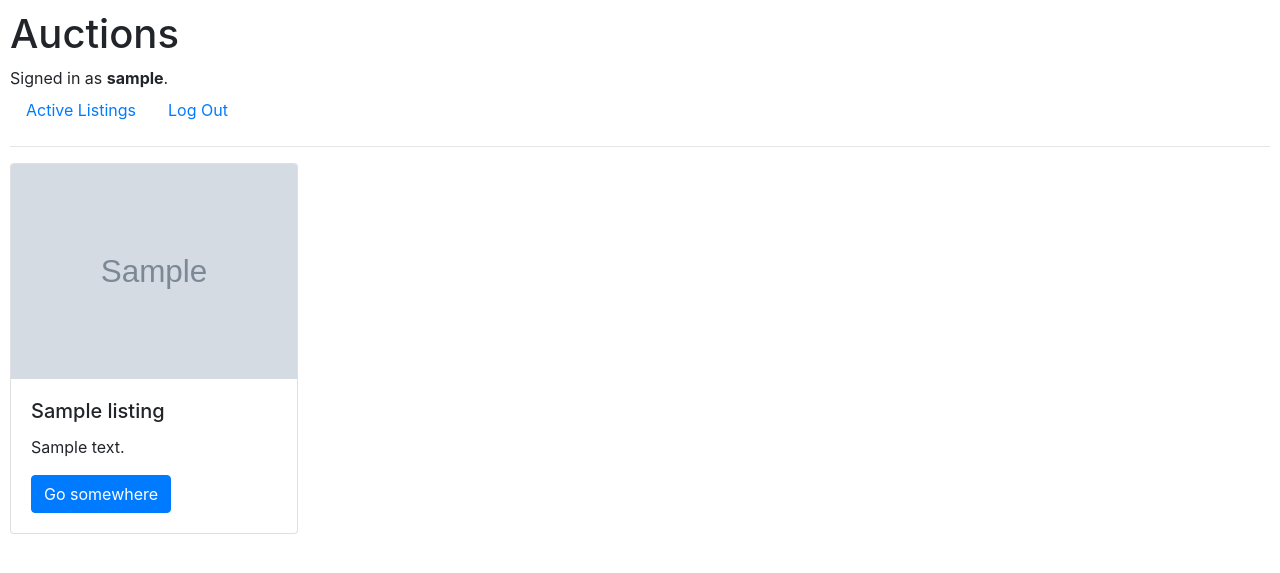
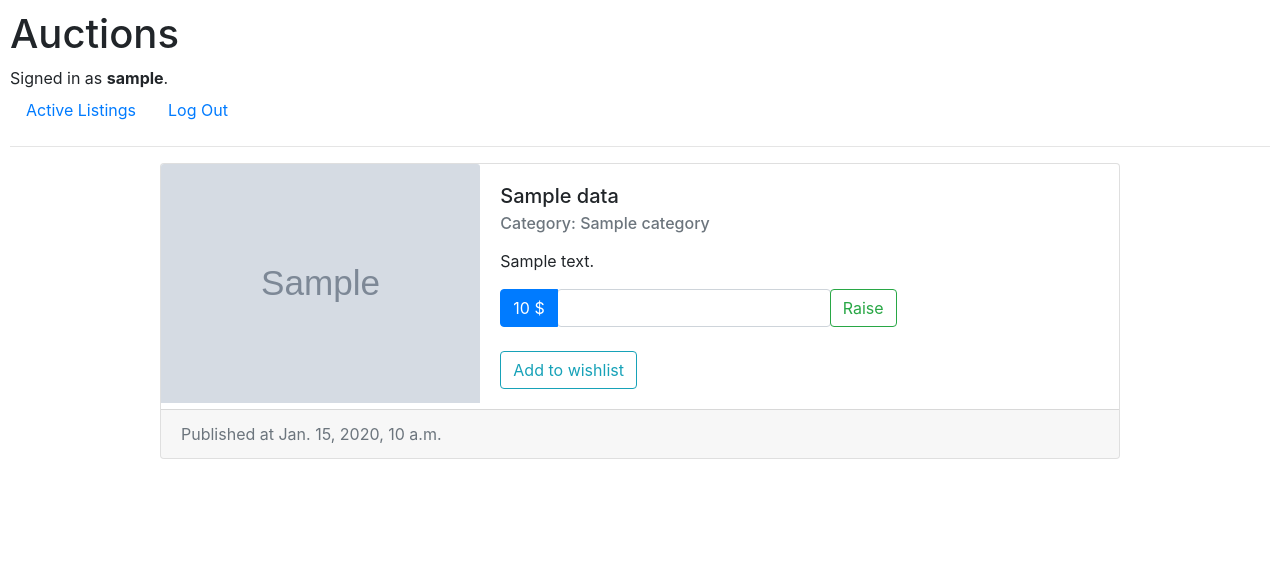
Before and after one commit to la-strole/-CS50web-, a Django app: template auctions/templates/auctions/listing.html in a window 1280 px wide. Shown: the top 573 px of the page. Run offline with Django 3.2, Linux system fonts and the light colour scheme; a user stored in the database is signed in; tables that the repository leaves empty hold one stand-in row (values such as "Sample post"); the template is opened without the code that fills it: values that come from a table or form of the project are taken from there, most other values are stand-ins (such as "Sample title", 1, 10 or a date in 2020); grey boxes marked "Sample" are stand-in pictures; parts of the project's set-up code (start-up, migrations or seed data) failed here and were passed over; some libraries are stand-ins or nearby versions.

Commit message:
Add work with single listing - raise bid

```diff
--- a/auctions/models.py
+++ b/auctions/models.py
@@ -22,7 +22,6 @@ class User(AbstractUser):
         self.timestamp = self.date_joined
 
     def __str__(self):
-
         return f'{self.get_username()}({self.get_full_name()})'
 
 
@@ -97,6 +96,27 @@ class Listing(models.Model):
             logger_models.error(f"Can not create new listing. {e}, {type(e)}.")
             return None
 
+    @staticmethod
+    def get_current_bid(listing):
+
+        bids = Bids.objects.filter(listing=listing)
+        if not bids:
+            return listing.start_value
+        result = max(bids, key=lambda x: x.value)
+        return result.value
+
+    @staticmethod
+    def raise_bid(data: dict):
+        try:
+            result = Bids(listing=data['listing'],
+                          user=data['user'],
+                          value=data['bid'])
+            result.save()
+            return result
+        except (KeyError, ValueError) as e:
+            logger_models.error(f"Can not increase bid for listing data - {data}. {e}.")
+            return None
+
 
 class Wishlist(models.Model):
     id = models.AutoField(editable=False,
@@ -114,6 +134,10 @@ class Wishlist(models.Model):
         verbose_name = 'Wishlist'
         verbose_name_plural = 'Wishlists'
 
+    @staticmethod
+    def if_listing_in_wishlist(listing: Listing, user: User):
+        # TODO start from here
+        pass
 
 class Comments(models.Model):
     id = models.BigAutoField(editable=False, primary_key=True)
--- a/auctions/templates/auctions/listing.html
+++ b/auctions/templates/auctions/listing.html
@@ -1,19 +1,59 @@
 {% extends "auctions/layout.html" %}
 {% load static %}
+{% load humanize %}
 
 {% block body %}
-<div class="card" style="width: 18rem;">
+
+<div class="card mb-3 mx-auto" style="max-width: 960px;">
+  <div class="row no-gutters">
+
+        <div class="col-md-4">
           {% if data.image_url %}
               <img src="{{ data.image_url }}" class="card-img-top" alt="Image for {{ data.title }}">
           {% else %}
               <img src="{% static 'auctions/no_image.jpg' %}" class="card-img-top" alt="Image for {{ data.title }}">
           {% endif %}
+        </div>
+
+        <div class="col-md-8">
               <div class="card-body">
                     <h5 class="card-title">{{ data.title }}</h5>
+                    <h6 class="card-subtitle mb-3 text-muted">Category: {{ data.category }}</h6>
                     <p class="card-text">{{ data.description }}</p>
+                    <div class="input-group">
+                        <div class="input-group-prepend">
+                            <span class="btn btn-primary">{{ current_bid|intcomma }} $</span>
+                        </div>
               {% if user.is_authenticated %}
-      <a href="#" class="btn btn-primary">Go somewhere</a>
+                        <form action="{% url 'auctions:listing' data.id %}" method="post" class="form-inline">
+                            {% csrf_token %}
+                            <input type="number" name="bid" min="{{ current_bid|add:"1" }}" class="form-control"  aria-label="bid" aria-describedby="button-addon2">
+                            <div class="input-group-append">
+                                <button class="btn btn-outline-success" type="submit" id="button-addon2">Raise</button>
+                            </div>
+                        </form>
+
+                    </div>
+
+                    <form action="{% url 'auctions:listing' data.id %}" method="post" class="form-inline">
+                        {% csrf_token %}
+                        <input type="hidden" name="wishlist" value="{{data.id}}">
+                        <button class="btn btn-outline-info mt-4" type="submit">Add to wishlist</button>
+                    </form>
+                    {% comment %} If user owner of listing — he can close it {% endcomment %}
+                    {% if user == data.user %}
+                    <button class="btn btn-outline-danger mt-4" type="button">Close listing</button>
+                    {% endif %}
+
+              {% else %}
+                    </div>
               {% endif %}
               </div>
         </div>
+  </div>
+  <div class="card-footer text-muted">
+    Published at {{ data.timestamp }}
+  </div>
+</div>
+
 {% endblock %}
```
Also changed, not shown: auctions/views.py (+48 -9 lines), commerce/settings.py (+2 -6 lines). Lines whose indentation alone changed are shown as unchanged.
